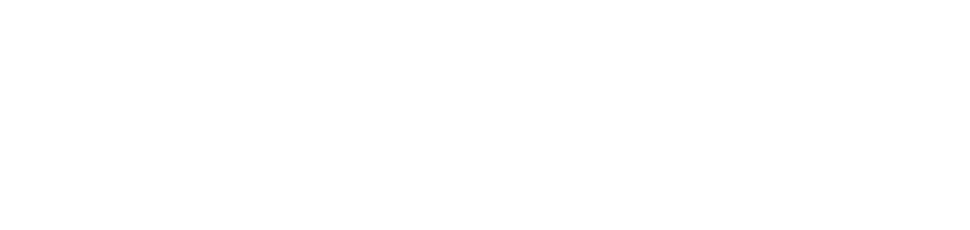
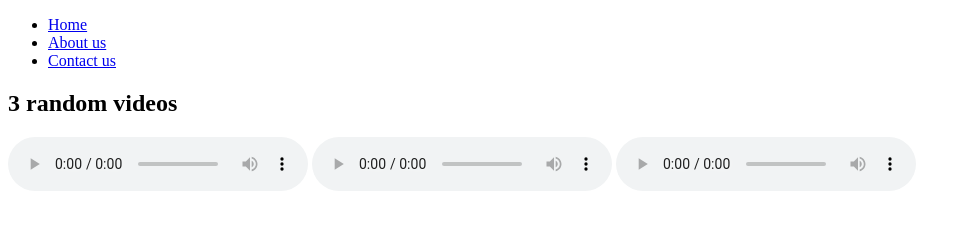
Before and after one commit to acciojob/semantic-navbar-and-audios-Ravi8972, a website: page main.html in a window 1280 px wide. Shown: the whole page, without its empty margins (0-970 px from the left). Drawn offline with Linux system fonts and the light colour scheme.

Commit message:
created a submission

```diff
--- a/main.html
+++ b/main.html
@@ -8,6 +8,30 @@
 
 <body>
 	<!-- the entire body must be written by student -->
+
+	<nav>
+		<ul>
+			 <li><a href="#home">Home</a></li>
+            <li><a href="#news">About us</a></li>
+            <li><a href="#contact">Contact us</a></li>
+		</ul>
+
+		<h1>3 random videos </h1>
+
+
+<audio controls>
+  <source src="http://commondatastorage.googleapis.com/codeskulptor-demos/DDR_assets/Kangaroo_MusiQue_-_The_Neverwritten_Role_Playing_Game.mp3" type="audio/mpeg">
+Your browser does not support the audio element.
+</audio>
+
+		<audio controls>
+			<source src = " http://commondatastorage.googleapis.com/codeskulptor-assets/Epoq-Lepidoptera.ogg " type = "audio/mpeg">
+		</audio>
+
+		<audio controls>
+			<source src = "http://codeskulptor-demos.commondatastorage.googleapis.com/pang/paza-moduless.mp3" type = "audio/mpeg">
+		</audio>
+
     <script type="text/javascript" src="./script.js">
 </script>
 
```
